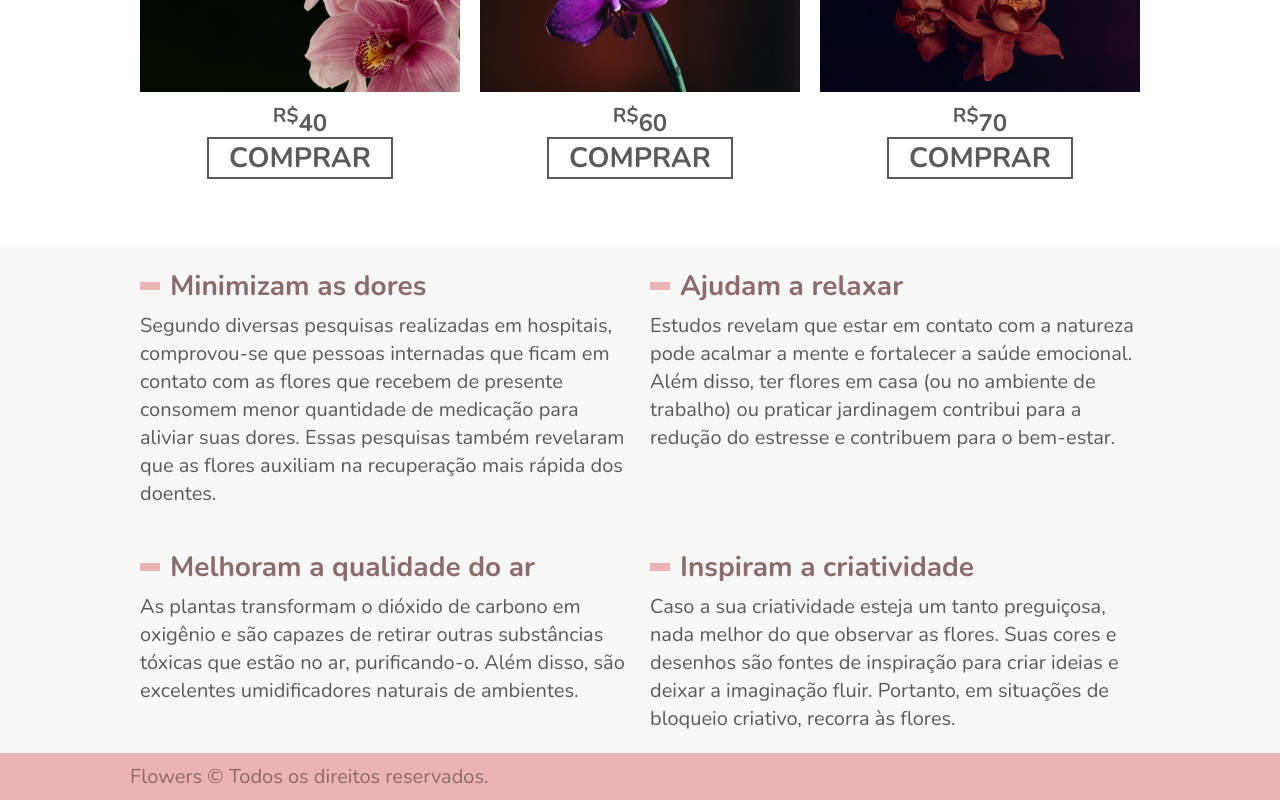
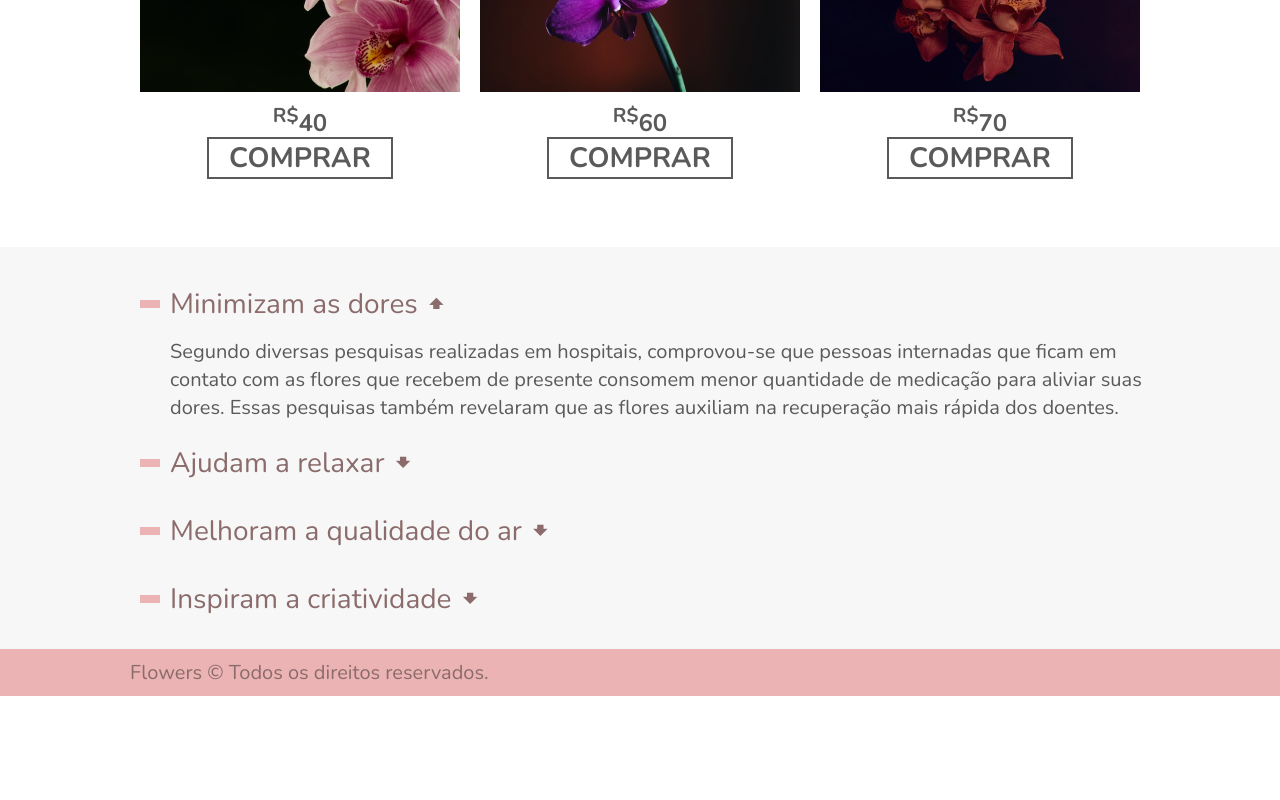
Before and after one commit to TalitaViana28/Exerc-cio-Final-CSS-Flexbox, a plain HTML site: page index.html in a window 1280 px wide. Shown: the part 1618-2418 px from the top of the page. After the commit the page ends 2314 px from the top, so only its background shows below. Drawn offline with nearby package versions, Linux system fonts and the light colour scheme.

Commit message:
acresci JavaScript

```diff
--- a/css/style.css
+++ b/css/style.css
@@ -223,18 +223,16 @@ img {
   flex-wrap: wrap;
 }
 
-.beneficio-item {
+.beneficio-item dt {
   flex: 1 2 400px;
   margin: 20px 10px;
-}
-
-.beneficio-item h2 {
   font-size: 1.75em;
   color: #8b6b6b;
   margin-bottom: 0.25em;
+  cursor: pointer;
 }
 
-.beneficio-item h2::before {
+.beneficio-item dt::before {
   content: "";
   display: inline-block;
   width: 20px;
@@ -244,12 +242,15 @@ img {
   background-color: #ebb3b3;
 }
 
-.beneficio-item p {
+.beneficio-item dd {
   color: #5a5a5a;
   font-size: 1.25em;
   line-height: 1.4;
 }
 
+.beneficio-item dd:last-child {
+  margin-bottom: 60px;
+}
 /*Footer*/
 
 .footer-bg {
@@ -268,3 +269,32 @@ img {
   font-size: 1.25em;
   color: #8b6b6b;
 }
+
+.js .js-accordion dd {
+  display: none;
+}
+
+.js-accordion dt::after {
+  content: "🠻";
+  margin-left: 10px;
+}
+
+.js-accordion dt.ativo::after {
+  content: "🠹";
+}
+
+.js-accordion dd.ativo {
+  display: block;
+  animation: slideDown .5 forwards;
+}
+
+@keyframes slidDown {
+  from {
+    opacity: 0;
+    max-height: 0;
+  }
+  to {
+    opacity: 1;
+    max-height: 200px;
+  }
+}
--- a/index.html
+++ b/index.html
@@ -7,6 +7,9 @@
   <title>Flowers</title>
   <link href="https://fonts.googleapis.com/css2?family=Nunito:ital,wght@0,400;0,700;1,400&display=swap" rel="stylesheet">
   <link rel="stylesheet" type="text/css" href="css/style.css">
+  <script>
+    document.documentElement.className += ' js';
+  </script>
 </head>
 
 <body>
@@ -23,7 +26,7 @@
       <div class="menu-logo">
         <a href="#">Flowers</a>
       </div>
-      <nav class="menu-nav">
+      <nav class="menu-nav js-menu">
         <ul>
           <li><a href="#sobre">Sobre</a></li>
           <li><a href="#produtos">Produtos</a></li>
@@ -33,9 +36,9 @@
     </div>
   </header>
 
-  <h1 class="introducao">"As flores existem para nos lembrar que de pétala em pétala se cria uma beleza única."</h1>
+  <h1 class="introducao js-scroll">"As flores existem para nos lembrar que de pétala em pétala se cria uma beleza única."</h1>
 
-  <section class="sobre" id="sobre">
+  <section class="sobre js-scroll" id="sobre">
     <div class="sobre-info">
       <h1>Sobre</h1>
       <p> Orquídeas são todas as plantas que compõem a família Orchidaceae, pertencente à ordem Asparagales, uma das maiores famílias de plantas existentes. Apresentam muitíssimas e variadas formas, cores e tamanhos e existem em todos os continentes, exceto na Antártida, predominando nas áreas tropicais. </p>
@@ -49,7 +52,7 @@
     </div>
   </section>
 
-  <section class="produtos" id="produtos">
+  <section class="produtos js-scroll" id="produtos">
     <h1>Produtos</h1>
     <div class="produtos-container">
       <div class="produtos-item pink">
@@ -87,27 +90,21 @@
     </div>
   </section>
 
-  <section class="beneficios-bg" id="beneficios">
+  <section class="beneficios-bg js-scroll" id="beneficios">
     <div class="beneficios">
-      <div class="beneficio-item">
-        <h2>Minimizam as dores</h2>
-        <p>Segundo diversas pesquisas realizadas em hospitais, comprovou-se que pessoas internadas que ficam em contato com as flores que recebem de presente consomem menor quantidade de medicação para aliviar suas dores. Essas pesquisas também revelaram que as flores auxiliam na recuperação mais rápida dos doentes.</p>
-      </div>
+      <dl class="beneficio-item js-accordion">
+        <dt>Minimizam as dores</dt>
+        <dd>Segundo diversas pesquisas realizadas em hospitais, comprovou-se que pessoas internadas que ficam em contato com as flores que recebem de presente consomem menor quantidade de medicação para aliviar suas dores. Essas pesquisas também revelaram que as flores auxiliam na recuperação mais rápida dos doentes.</dd>
 
-      <div class="beneficio-item">
-        <h2>Ajudam a relaxar</h2>
-        <p>Estudos revelam que estar em contato com a natureza pode acalmar a mente e fortalecer a saúde emocional. Além disso, ter flores em casa (ou no ambiente de trabalho) ou praticar jardinagem contribui para a redução do estresse e contribuem para o bem-estar.</p>
-      </div>
+        <dt>Ajudam a relaxar</dt>
+        <dd>Estudos revelam que estar em contato com a natureza pode acalmar a mente e fortalecer a saúde emocional. Além disso, ter flores em casa (ou no ambiente de trabalho) ou praticar jardinagem contribui para a redução do estresse e contribuem para o bem-estar.</dd>
 
-      <div class="beneficio-item">
-        <h2>Melhoram a qualidade do ar</h2>
-        <p>As plantas transformam o dióxido de carbono em oxigênio e são capazes de retirar outras substâncias tóxicas que estão no ar, purificando-o. Além disso, são excelentes umidificadores naturais de ambientes.</p>
-      </div>
+        <dt>Melhoram a qualidade do ar</dt>
+        <dd>As plantas transformam o dióxido de carbono em oxigênio e são capazes de retirar outras substâncias tóxicas que estão no ar, purificando-o. Além disso, são excelentes umidificadores naturais de ambientes.</dd>
 
-      <div class="beneficio-item">
-        <h2>Inspiram a criatividade</h2>
-        <p>Caso a sua criatividade esteja um tanto preguiçosa, nada melhor do que observar as flores. Suas cores e desenhos são fontes de inspiração para criar ideias e deixar a imaginação fluir. Portanto, em situações de bloqueio criativo, recorra às flores.</p>
-      </div>
+        <dt>Inspiram a criatividade</dt>
+        <dd>Caso a sua criatividade esteja um tanto preguiçosa, nada melhor do que observar as flores. Suas cores e desenhos são fontes de inspiração para criar ideias e deixar a imaginação fluir. Portanto, em situações de bloqueio criativo, recorra às flores.</dd>
+      </dl>
     </div>
   </section>
 
@@ -117,6 +114,7 @@
     </div>
   </footer>
 
+  <script src="script.js"></script>
 </body>
 
 
--- /dev/null
+++ b/script.js
@@ -0,0 +1,39 @@
+
+function initAccordion() {
+  const accordionList = document.querySelectorAll('.js-accordion dt');
+  const ativeClass = 'ativo';
+    if(accordionList.length) {
+      accordionList[0].classList.add(ativeClass);
+      accordionList[0].nextElementSibling.classList.add(ativeClass);
+
+      function activeAccordion() {
+        this.classList.toggle(ativeClass);
+        this.nextElementSibling.classList.toggle(ativeClass);
+     }
+
+      accordionList.forEach((item) => {
+      item.addEventListener('click', activeAccordion);
+    });
+   }
+}
+initAccordion();
+
+function initScrollSuave() {
+const linksInternos = document.querySelectorAll('.js-menu a[href^="#"]');
+
+function scrollToSection(event) {
+  event.preventDefault();
+  const href = event.currentTarget.getAttribute('href');
+  const section = document.querySelector(href);
+
+  section.scrollIntoView({
+    behavior: 'smooth',
+    block:'start',
+  })
+}
+
+linksInternos.forEach((link) => {
+  link.addEventListener('click', scrollToSection);
+});
+}
+initScrollSuave();
```
